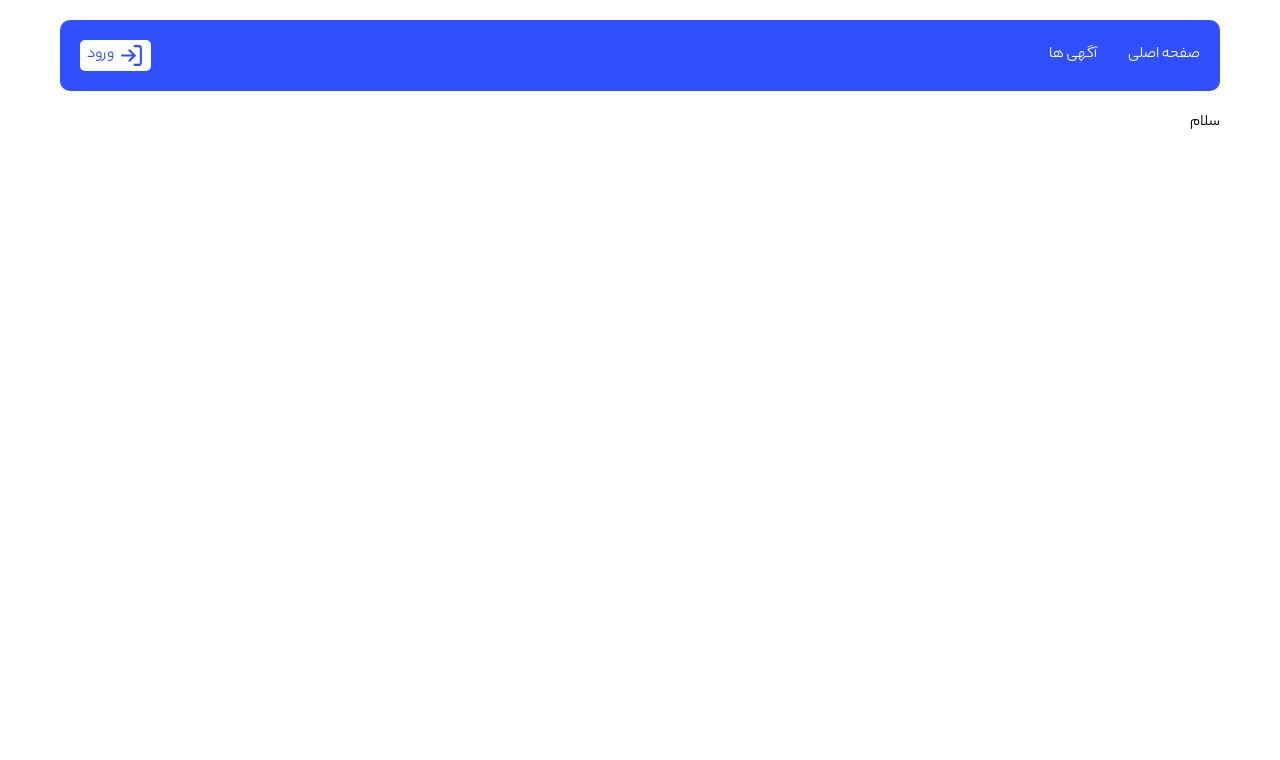
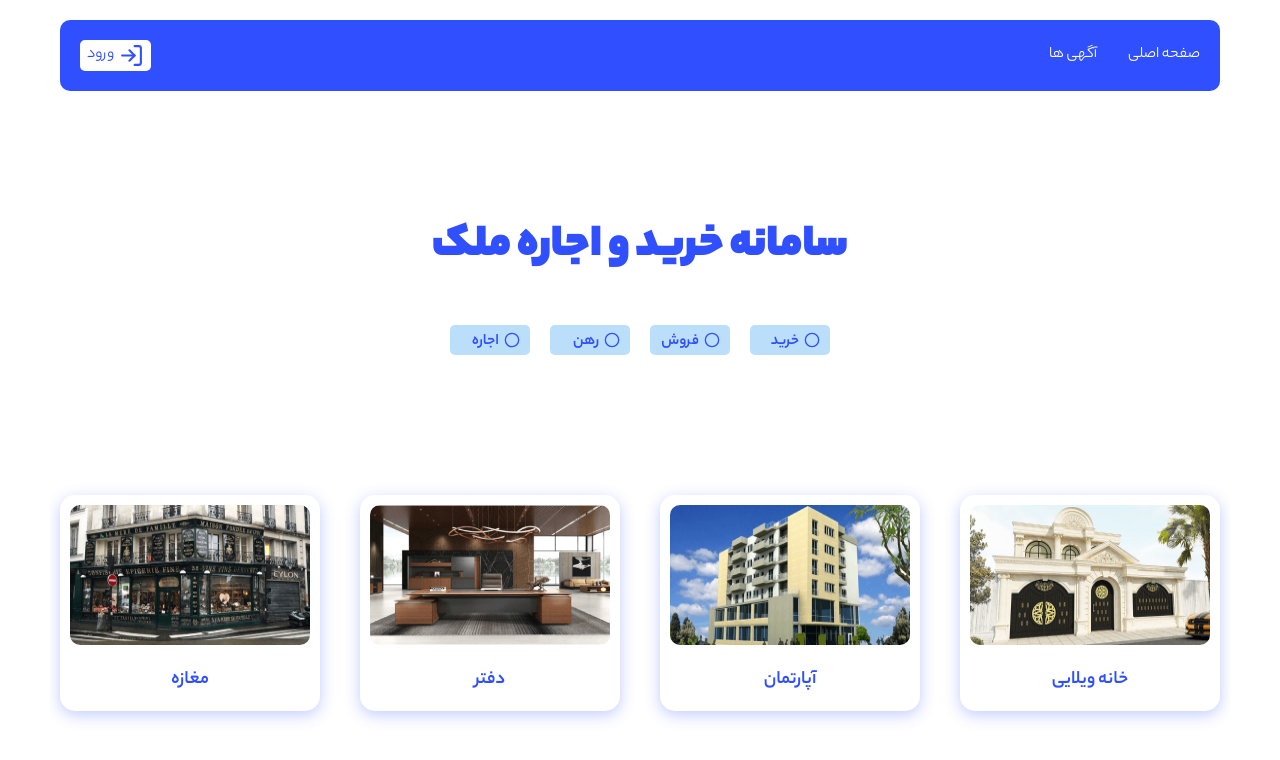
Before and after one commit to yosef-rrezaie/Amlak, a Next.js app: page / in a window 1280 px wide. Shown: the top 760 px of the page. Built offline with nearby package versions, Linux system fonts and the light colour scheme; no server answers.

Commit message:
home page banner

```diff
--- a/src/app/page.js
+++ b/src/app/page.js
@@ -1,7 +1,5 @@
+import HomePage from "@/components/templates/HomePage";
+
 export default function Home() {
-  return (
-    <>
-      <main>سلام</main>
-    </>
-  );
+  return <HomePage/>
 }
--- /dev/null
+++ b/src/components/modules/CategoryCard.js
@@ -0,0 +1,13 @@
+import Link from "next/link"
+import styles from "./CategoryCard.module.css"
+import Image from "next/image"
+export default function CategoryCard({name , title}) {
+  return (
+    <div className={styles.card}>
+        <Link href="/">
+            <Image src={`/images/${name}.png`} alt={title} width={240} height={140}/>
+            <p>{title}</p>
+        </Link>
+    </div>
+  )
+}
--- /dev/null
+++ b/src/components/modules/CategoryCard.module.css
@@ -0,0 +1,25 @@
+.card {
+    box-shadow: #304ffe4a 0px 4px 15px;
+    /* border: 2px solid #304ffe; */
+    border-radius: 15px;
+    overflow: hidden;
+    padding: 10px;
+    transition: all ease-in 0.1s;
+    margin: 10px 0;
+}
+
+.card:hover {
+    transform: rotate(-5deg);
+}
+
+.card img {
+    border-radius: 10px;
+}
+
+.card p {
+    font-size: 1.2rem;
+    font-weight: 400;
+    color: #304ffe;
+    text-align: center;
+    margin: 10px 0 5px;
+}
--- /dev/null
+++ b/src/components/templates/HomePage.js
@@ -0,0 +1,39 @@
+import { FiCircle } from "react-icons/fi";
+import styles from "./HomePage.module.css";
+import CategoryCard from "../modules/CategoryCard";
+export default function HomePage() {
+  const services = ["خرید", "فروش", "رهن", "اجاره"];
+  const cities = [
+    "تهران",
+    "اصفهان",
+    "مشهد",
+    "شیراز",
+    "همدان",
+    "تبریز",
+    "بوشهر",
+  ];
+  return (
+    <div>
+      <div className={styles.banner}>
+        <div className={styles.desc}>
+          <h1>سامانه خرید و اجاره ملک</h1>
+          <ul>
+            {services.map((item) => (
+              <li key={item}>
+                <FiCircle />
+                <span>{item}</span>
+              </li>
+            ))}
+          </ul>
+        </div>
+      </div>
+      <div className={styles.categories}>
+        <CategoryCard title = "خانه ویلایی" name="villa" />
+        <CategoryCard title = "آپارتمان" name="apartment" />
+        <CategoryCard title = "دفتر" name="office" />
+        <CategoryCard title = "مغازه" name="store" />
+
+      </div>
+    </div>
+  );
+}
--- /dev/null
+++ b/src/components/templates/HomePage.module.css
@@ -0,0 +1,108 @@
+.banner {
+    display: flex;
+    justify-content: center;
+    align-items: center;
+    border-radius: 10px;
+    padding: 20px;
+    margin: 100px 0;
+}
+
+.desc {
+    width: 100%;
+    text-align: center;
+    color: #304ffe;
+}
+
+.desc h1 {
+    font-weight: 700;
+    font-size: 3rem;
+    margin-bottom: 30px;
+}
+
+.desc ul {
+    list-style: none;
+    display: flex;
+    justify-content: center;
+    flex-wrap: wrap;
+}
+
+.desc li {
+    display: flex;
+    align-items: center;
+    width: 80px;
+    margin: 10px;
+    background-color: #bbdefb;
+    padding: 5px 10px;
+    border-radius: 5px;
+}
+
+.desc span {
+    font-weight: 400;
+    margin-right: 5px;
+    height: 20px;
+}
+
+.categories {
+    display: flex;
+    justify-content: space-between;
+    flex-wrap: wrap;
+    margin: 50px 0;
+}
+
+.city {
+    margin: 100px 0;
+}
+
+.city h3 {
+    font-weight: 600;
+    font-size: 2rem;
+    text-align: center;
+    color: #304ffe;
+}
+
+.city ul {
+    display: flex;
+    justify-content: space-between;
+    flex-wrap: wrap;
+    margin-top: 50px;
+    list-style: none;
+}
+
+.city li {
+    background-color: #bbdefb;
+    color: #304ffe;
+    font-size: 1.2rem;
+    width: 250px;
+    margin: 10px 0;
+    display: flex;
+    justify-content: center;
+    align-items: center;
+    padding: 10px;
+    border-radius: 10px;
+}
+
+.city span {
+    height: 30px;
+    margin-right: 15px;
+    font-weight: 400;
+}
+
+@media (max-width: 1000px) {
+    .banner {
+        flex-direction: column-reverse;
+    }
+}
+
+@media (max-width: 600px) {
+    .desc h1 {
+        font-size: 2.5rem;
+    }
+
+    .categories {
+        justify-content: center;
+    }
+
+    .city ul {
+        justify-content: center;
+    }
+}
```
